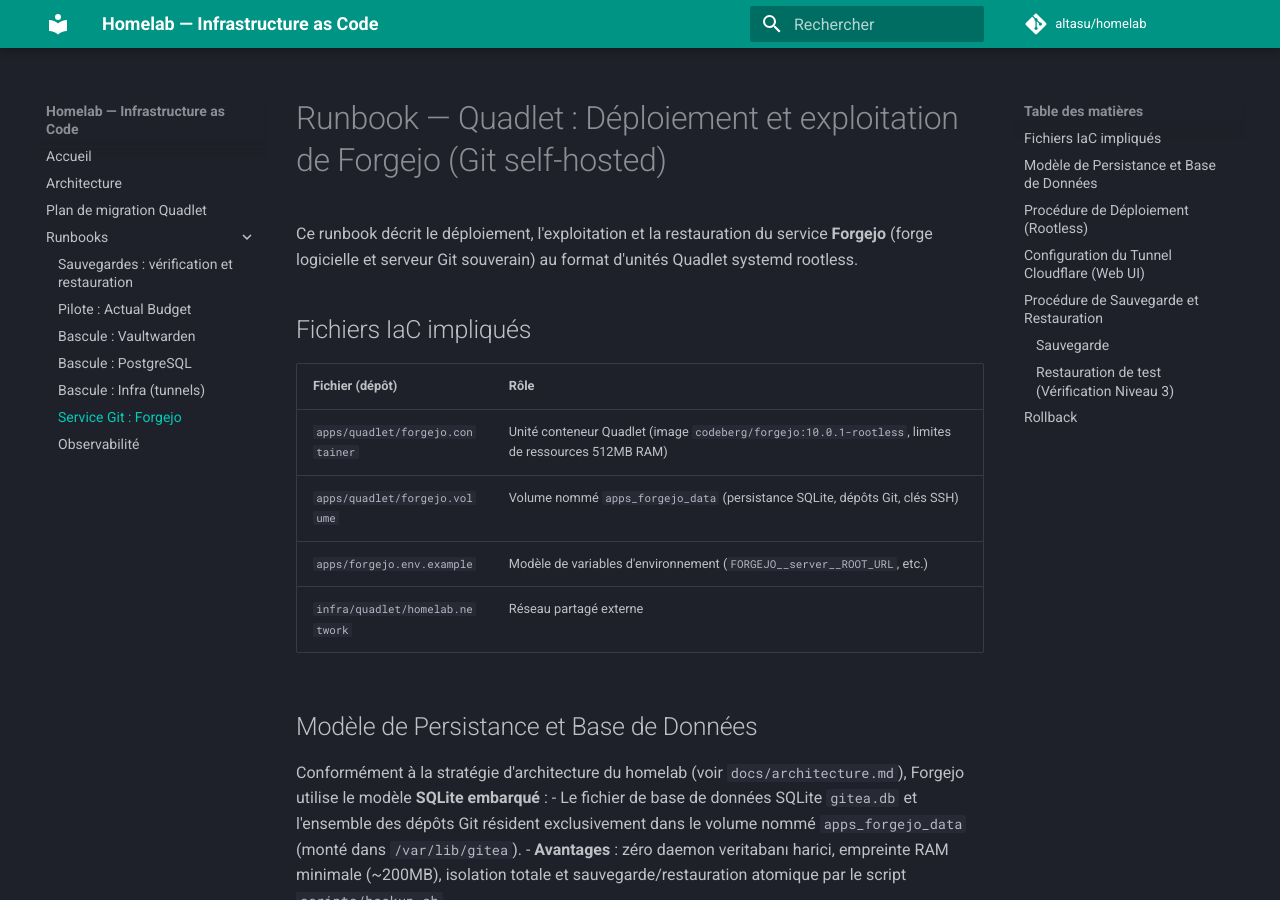
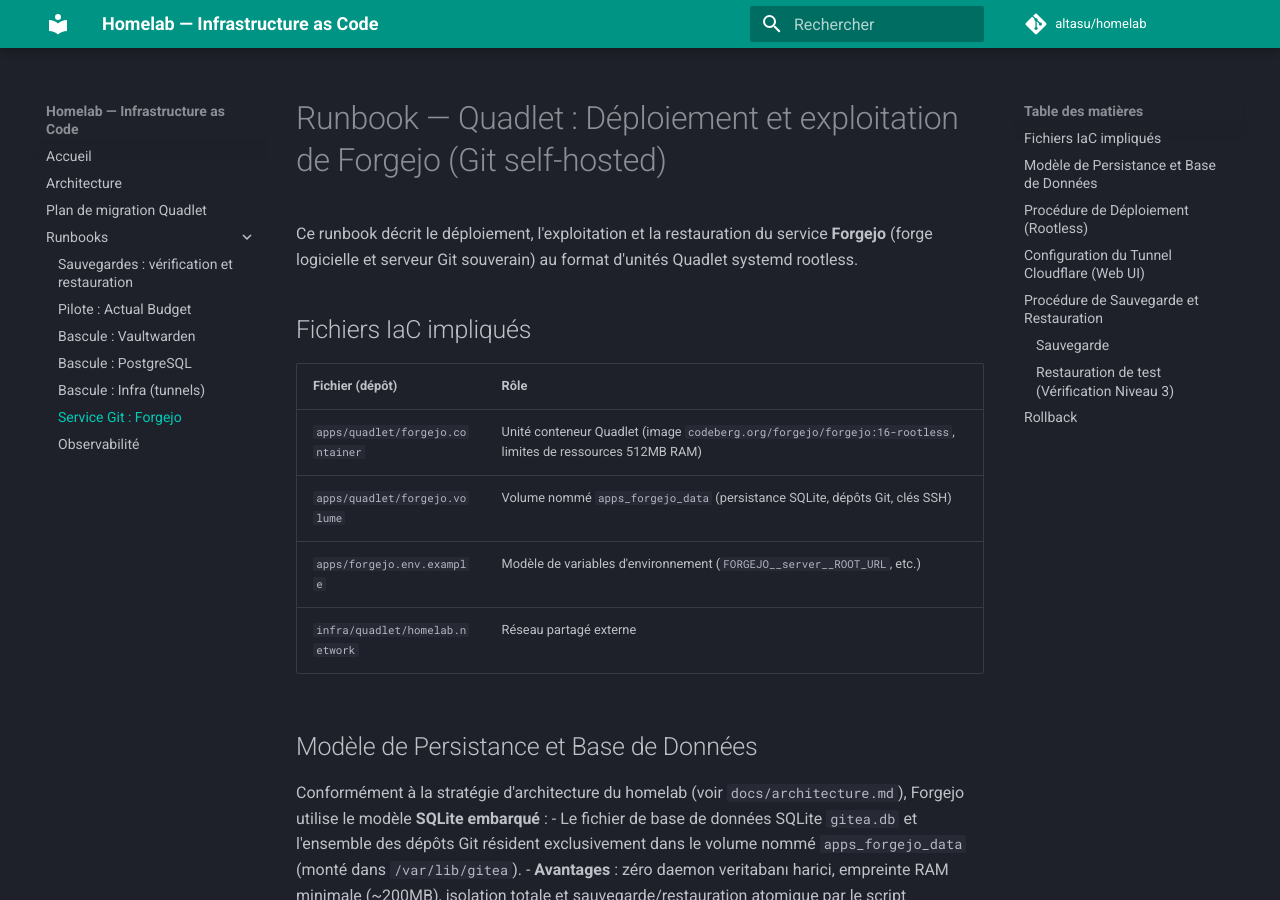
Before and after one commit to altasu/homelab, an MkDocs documentation site: the page built from docs/runbooks/quadlet-forgejo.md, in a window 1280 px wide and 900 px high. Built offline with MkDocs 1.6.1 and Material for MkDocs 9.7.7, drawn with Linux system fonts in a browser that asks for light colours; comment, search, counter and statistics services are not loaded.

Commit message:
feat(apps): finaliser Forgejo et ignorer les dossiers IA

```diff
--- a/docs/runbooks/quadlet-forgejo.md
+++ b/docs/runbooks/quadlet-forgejo.md
@@ -6,7 +6,7 @@ Ce runbook décrit le déploiement, l'exploitation et la restauration du service
 
 | Fichier (dépôt) | Rôle |
 |---|---|
-| `apps/quadlet/forgejo.container` | Unité conteneur Quadlet (image `codeberg/forgejo:10.0.1-rootless`, limites de ressources 512MB RAM) |
+| `apps/quadlet/forgejo.container` | Unité conteneur Quadlet (image `codeberg.org/forgejo/forgejo:16-rootless`, limites de ressources 512MB RAM) |
 | `apps/quadlet/forgejo.volume` | Volume nommé `apps_forgejo_data` (persistance SQLite, dépôts Git, clés SSH) |
 | `apps/forgejo.env.example` | Modèle de variables d'environnement (`FORGEJO__server__ROOT_URL`, etc.) |
 | `infra/quadlet/homelab.network` | Réseau partagé externe |
```
Also changed, not shown: 3 other files.
